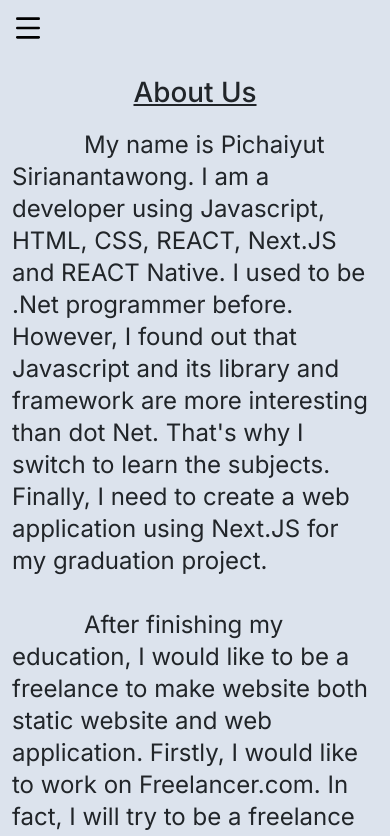
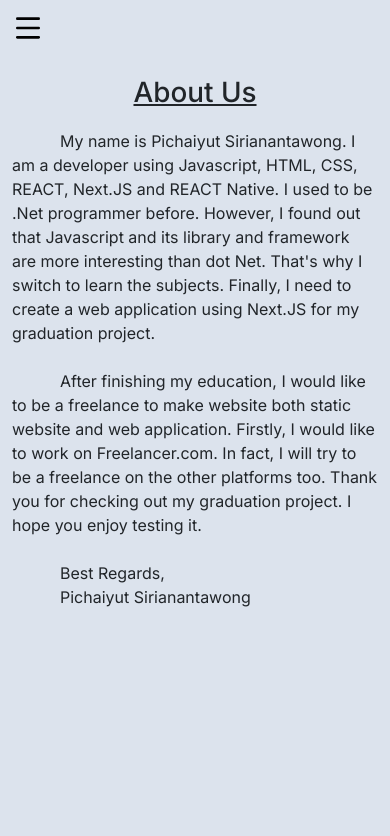
Before and after one commit to gangdave3-maker/hrleave, a Next.js app: page /About in a window 390 px wide. Shown: the top 836 px of the page. Built offline with nearby package versions, Linux system fonts and the light colour scheme.

Commit message:
edit About

```diff
--- a/src/app/About/page.jsx
+++ b/src/app/About/page.jsx
@@ -11,7 +11,7 @@ function Contact() {
           <div className='container'>
             <div className='min-h-screen'>
               <h1 className='text-center underline pb-3!'>About Us</h1>
-              <p className='text-2xl'>
+              <p className='md:text-2xl'>
                 {`\u2001`}{`\u2001`}{`\u2001`}My name is Pichaiyut Sirianantawong. I am a developer using Javascript, HTML,
                 CSS, REACT, Next.JS and REACT Native. I used to be .Net programmer before. However, I found out that Javascript
                 and its library and framework are more interesting than dot Net. That&apos;s why I switch to learn the subjects.
```
